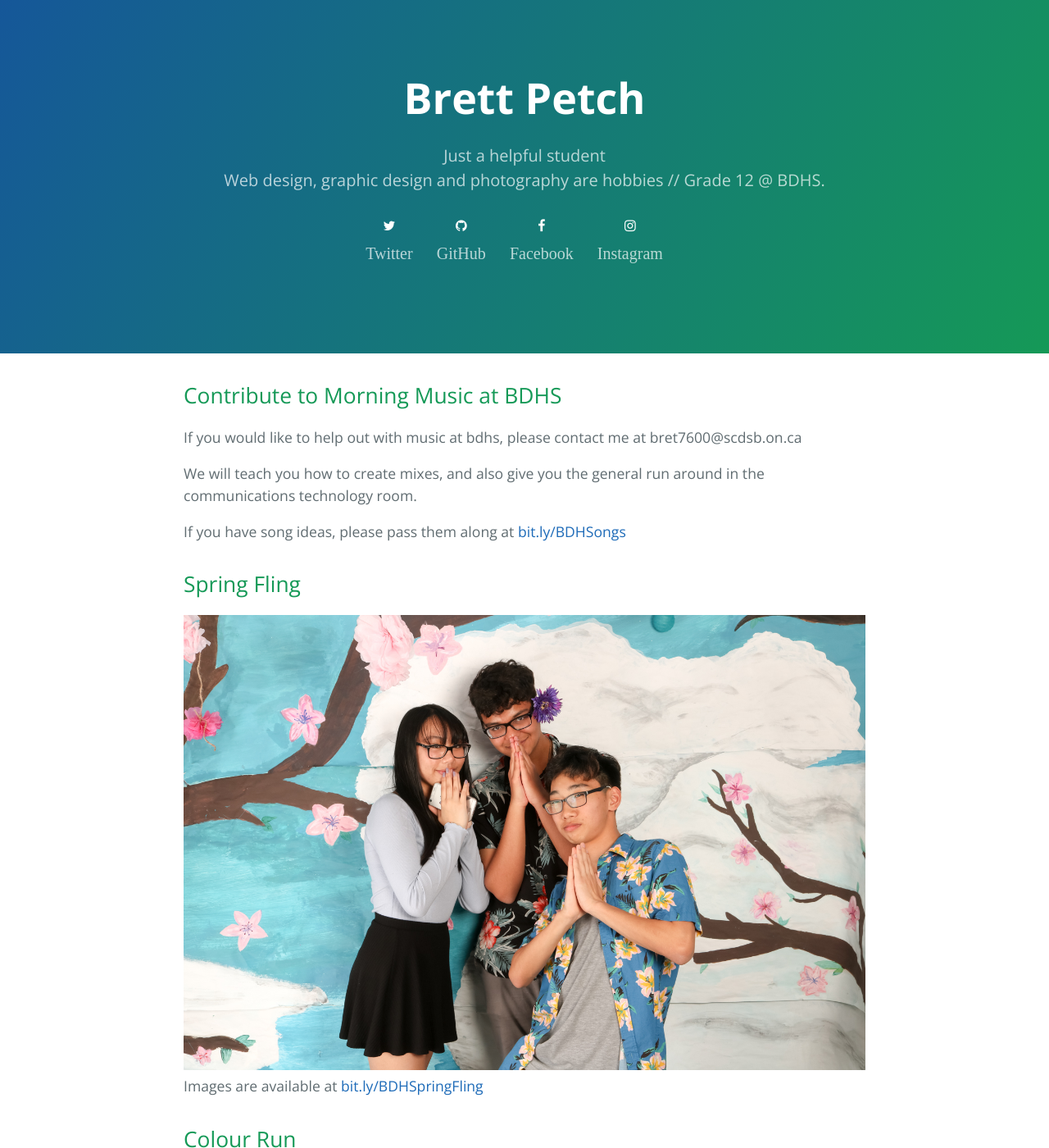
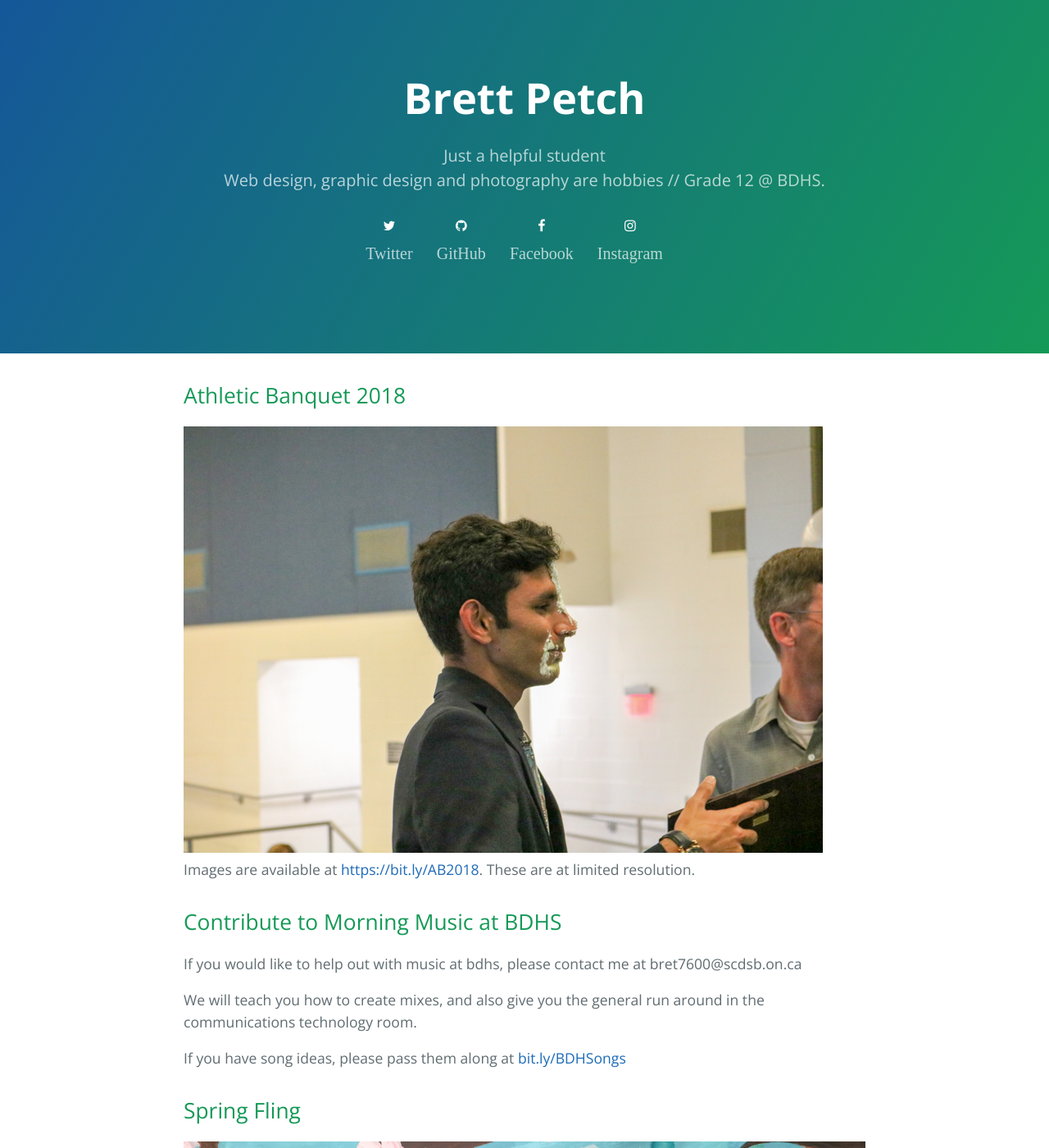
Before and after one commit to brettpetch/brettpetch.github.io, a Jekyll site: the page built from index.md, in a window 1280 px wide and 1400 px high. Shown: the whole window at 82% size. Built offline with Jekyll 4.4.1, drawn with Linux system fonts in a browser that asks for light colours; nearby versions of some CDN libraries; our own code applies the rules of GitHub Pages for plain Markdown files.

Commit message:
Athletic Banquet Update
Added info about BDHS Athletic Banquet.

```diff
--- a/index.md
+++ b/index.md
@@ -1,13 +1,17 @@
 ---
 layout: default
 ---
+## Athletic Banquet 2018
+![Athletic Banquet](https://brettpetch.github.io/assets/img/hero-ab-1.jpg)
+Images are available at [https://bit.ly/AB2018](https://bit.ly/AB2018). These are at limited resolution.
+
 
 ## Contribute to Morning Music at BDHS
 If you would like to help out with music at bdhs, please contact me at bret7600@scdsb.on.ca
 
 We will teach you how to create mixes, and also give you the general run around in the communications technology room.
 
-If you have song ideas, please pass them along at [bit.ly/BDHSongs](http://bit.ly/BDHSongs)
+If you have song ideas, please pass them along at [bit.ly/BDHSongs](https://bit.ly/BDHSongs)
 
 ## Spring Fling
 ![Spring Fling](https://brettpetch.github.io/assets/img/JamesJung-215.jpg)
```
Also changed, not shown: assets/img/hero-ab-1.jpg (added).
